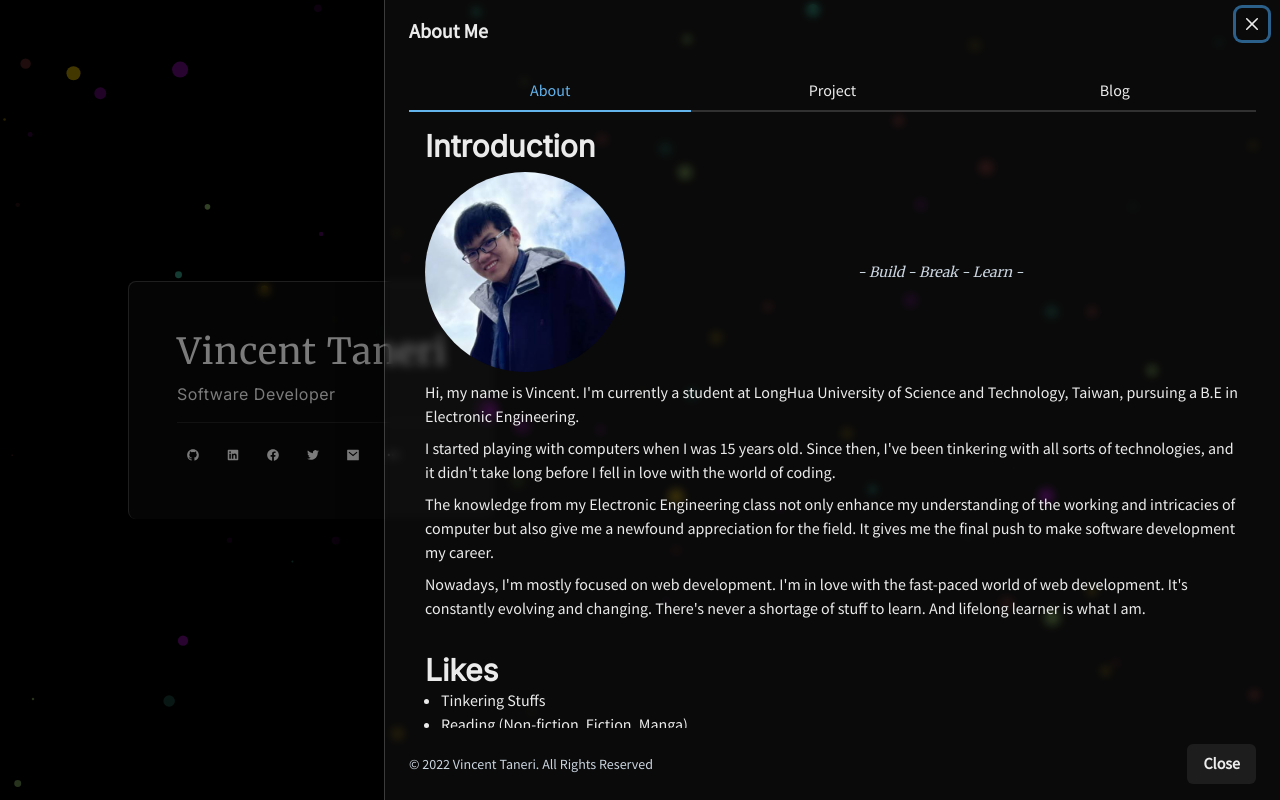
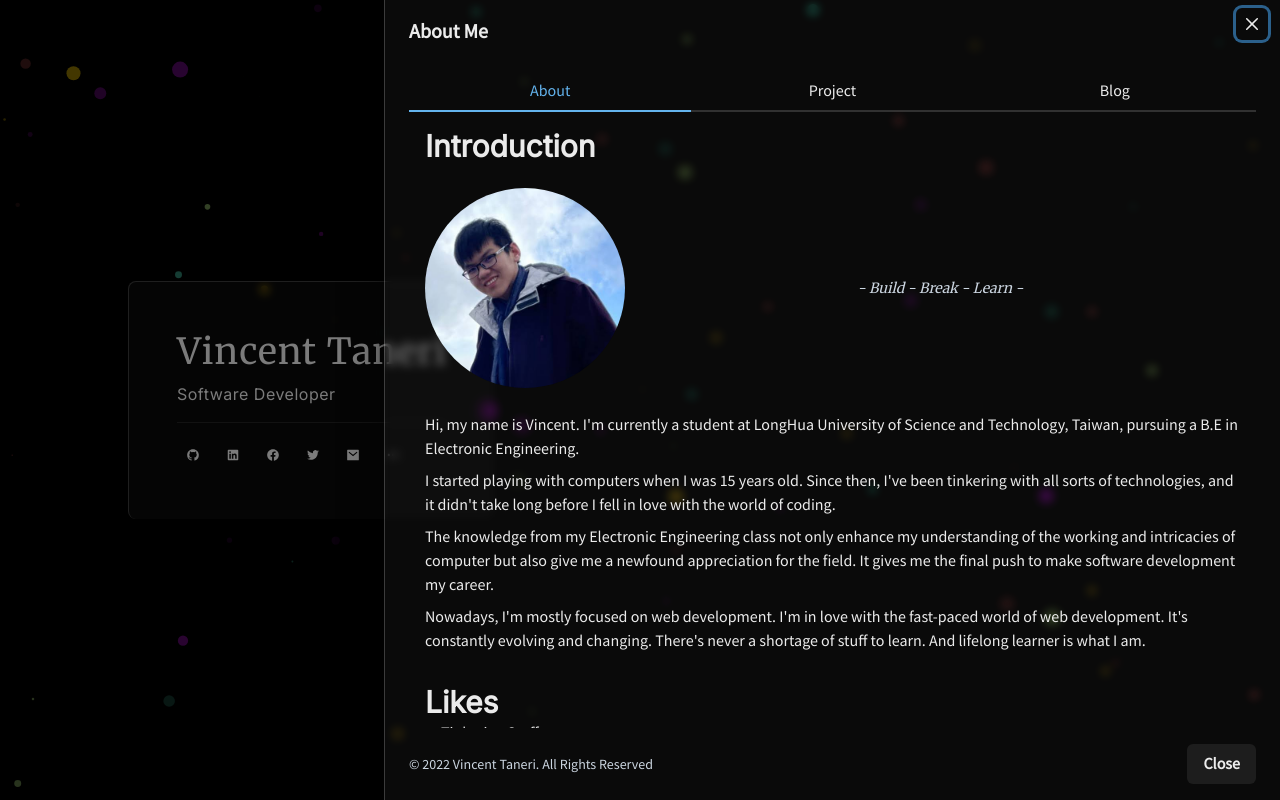
Before and after one commit to tanerijun/vitaneri-v1, a Next.js app: page / in a window 1280 px wide. Both pictures are taken after a click on the button 393 px from the left and 454 px from the top of the page. Built offline with nearby package versions, Linux system fonts and the light colour scheme.

Commit message:
Fix spacing issue with profile pic

```diff
--- a/src/components/AboutMeTabs/index.tsx
+++ b/src/components/AboutMeTabs/index.tsx
@@ -36,6 +36,7 @@ const AboutTab = () => {
           alignItems="center"
           gap={4}
           width="full"
+          py={4}
         >
           <OptimizedImage
             src={profilePic}
```
